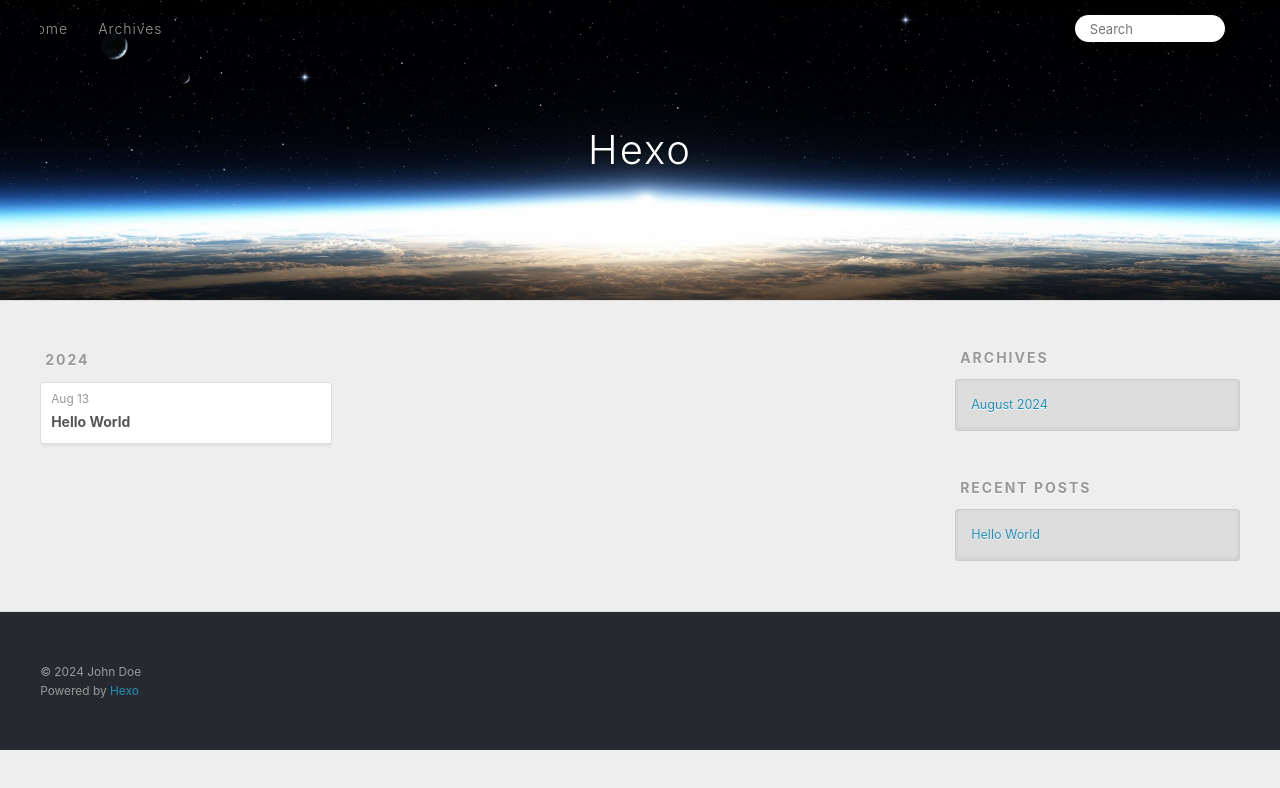
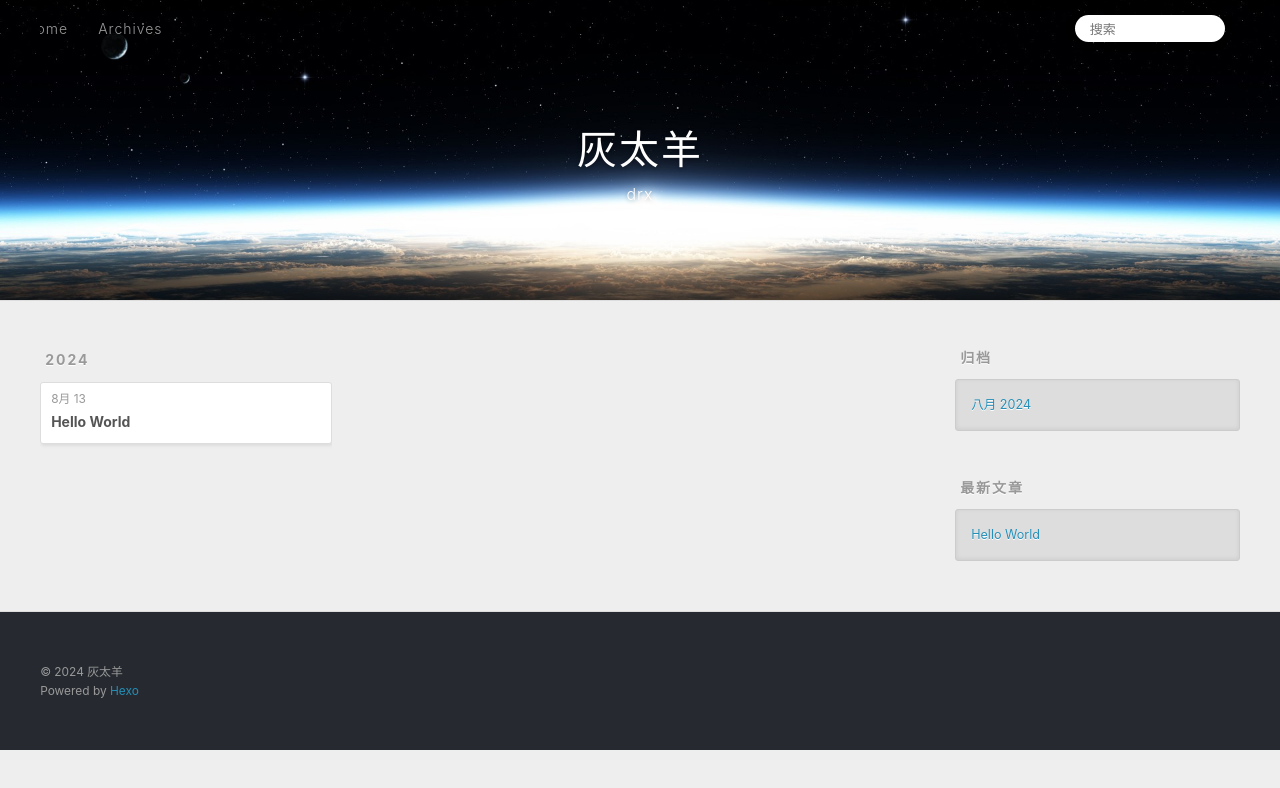
Before and after one commit to DRXDRXDRX/DRXDRXDRX.github.io, a plain HTML site: page archives/index.html in a window 1280 px wide. Both pictures are taken after a click on the link 1232 px from the left and 27 px from the top of the page. Drawn offline with Linux system fonts and the light colour scheme.

Commit message:
Site updated: 2024-08-13 19:34:26

```diff
--- a/archives/index.html
+++ b/archives/index.html
@@ -4,17 +4,20 @@
   <meta charset="utf-8">
 
 
-  <title>Archives | Hexo</title>
+  <title>归档 | 灰太羊</title>
   <meta name="viewport" content="width=device-width, initial-scale=1, shrink-to-fit=no">
-  <meta property="og:type" content="website">
-<meta property="og:title" content="Hexo">
+  <meta name="description" content="灰太羊的个人博客">
+<meta property="og:type" content="website">
+<meta property="og:title" content="灰太羊">
 <meta property="og:url" content="http://example.com/archives/index.html">
-<meta property="og:site_name" content="Hexo">
-<meta property="og:locale" content="en_US">
-<meta property="article:author" content="John Doe">
+<meta property="og:site_name" content="灰太羊">
+<meta property="og:description" content="灰太羊的个人博客">
+<meta property="og:locale" content="zh_CN">
+<meta property="article:author" content="灰太羊">
+<meta property="article:tag" content="关键词">
 <meta name="twitter:card" content="summary">
 
-    <link rel="alternate" href="/atom.xml" title="Hexo" type="application/atom+xml">
+    <link rel="alternate" href="/atom.xml" title="灰太羊" type="application/atom+xml">
 
 
     <link rel="shortcut icon" href="/favicon.png">
@@ -39,8 +42,12 @@
   <div id="header-outer" class="outer">
     <div id="header-title" class="inner">
       <h1 id="logo-wrap">
-        <a href="/" id="logo">Hexo</a>
+        <a href="/" id="logo">灰太羊</a>
       </h1>
+
+        <h2 id="subtitle-wrap">
+          <a href="/" id="subtitle">drx</a>
+        </h2>
 
     </div>
     <div id="header-inner" class="inner">
@@ -55,12 +62,12 @@
       <nav id="sub-nav">
 
 
-          <a class="nav-icon" href="/atom.xml" title="RSS Feed"><span class="fa fa-rss"></span></a>
+          <a class="nav-icon" href="/atom.xml" title="RSS 订阅"><span class="fa fa-rss"></span></a>
 
-        <a class="nav-icon nav-search-btn" title="Search"><span class="fa fa-search"></span></a>
+        <a class="nav-icon nav-search-btn" title="搜索"><span class="fa fa-search"></span></a>
       </nav>
       <div id="search-form-wrap">
-        <form action="//google.com/search" method="get" accept-charset="UTF-8" class="search-form"><input type="search" name="q" class="search-form-input" placeholder="Search"><button type="submit" class="search-form-submit">&#xF002;</button><input type="hidden" name="sitesearch" value="http://example.com"></form>
+        <form action="//google.com/search" method="get" accept-charset="UTF-8" class="search-form"><input type="search" name="q" class="search-form-input" placeholder="搜索"><button type="submit" class="search-form-submit">&#xF002;</button><input type="hidden" name="sitesearch" value="http://example.com"></form>
       </div>
     </div>
   </div>
@@ -84,7 +91,7 @@
   <div class="archive-article-inner">
     <header class="archive-article-header">
       <a href="/2024/08/13/hello-world/" class="archive-article-date">
-  <time class="dt-published" datetime="2024-08-13T11:19:36.014Z" itemprop="datePublished">Aug 13</time>
+  <time class="dt-published" datetime="2024-08-13T11:19:36.014Z" itemprop="datePublished">8月 13</time>
 </a>
 
 
@@ -116,9 +123,9 @@
 
 
   <div class="widget-wrap">
-    <h3 class="widget-title">Archives</h3>
+    <h3 class="widget-title">归档</h3>
     <div class="widget">
-      <ul class="archive-list"><li class="archive-list-item"><a class="archive-list-link" href="/archives/2024/08/">August 2024</a></li></ul>
+      <ul class="archive-list"><li class="archive-list-item"><a class="archive-list-link" href="/archives/2024/08/">八月 2024</a></li></ul>
     </div>
   </div>
 
@@ -126,7 +133,7 @@
 
 
   <div class="widget-wrap">
-    <h3 class="widget-title">Recent Posts</h3>
+    <h3 class="widget-title">最新文章</h3>
     <div class="widget">
       <ul>
 
@@ -147,7 +154,7 @@
   <div class="outer">
     <div id="footer-info" class="inner">
 
-      &copy; 2024 John Doe<br>
+      &copy; 2024 灰太羊<br>
       Powered by <a href="https://hexo.io/" target="_blank">Hexo</a>
     </div>
   </div>
```
Also changed, not shown: 2024/08/13/hello-world/index.html (+19 -14 lines), archives/2024/08/index.html (+23 -16 lines), archives/2024/index.html (+23 -16 lines), index.html (+23 -16 lines).
